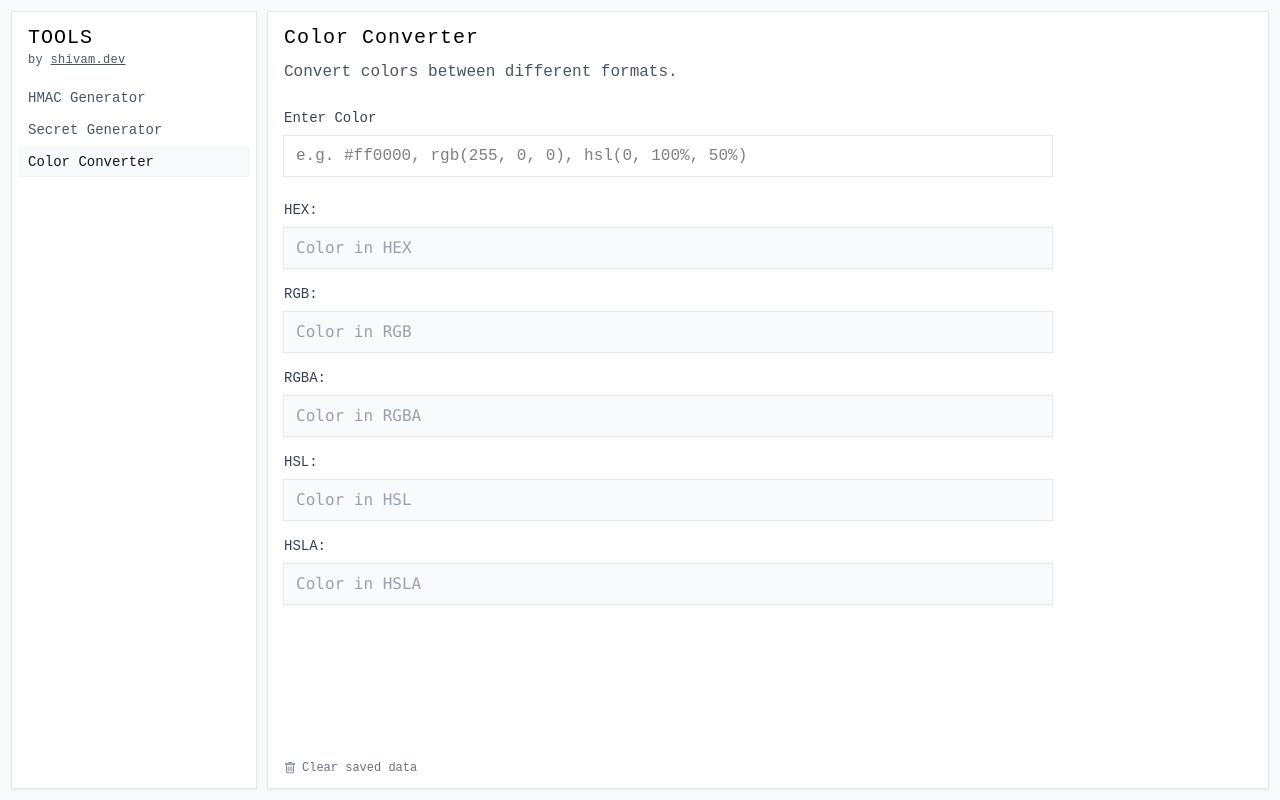
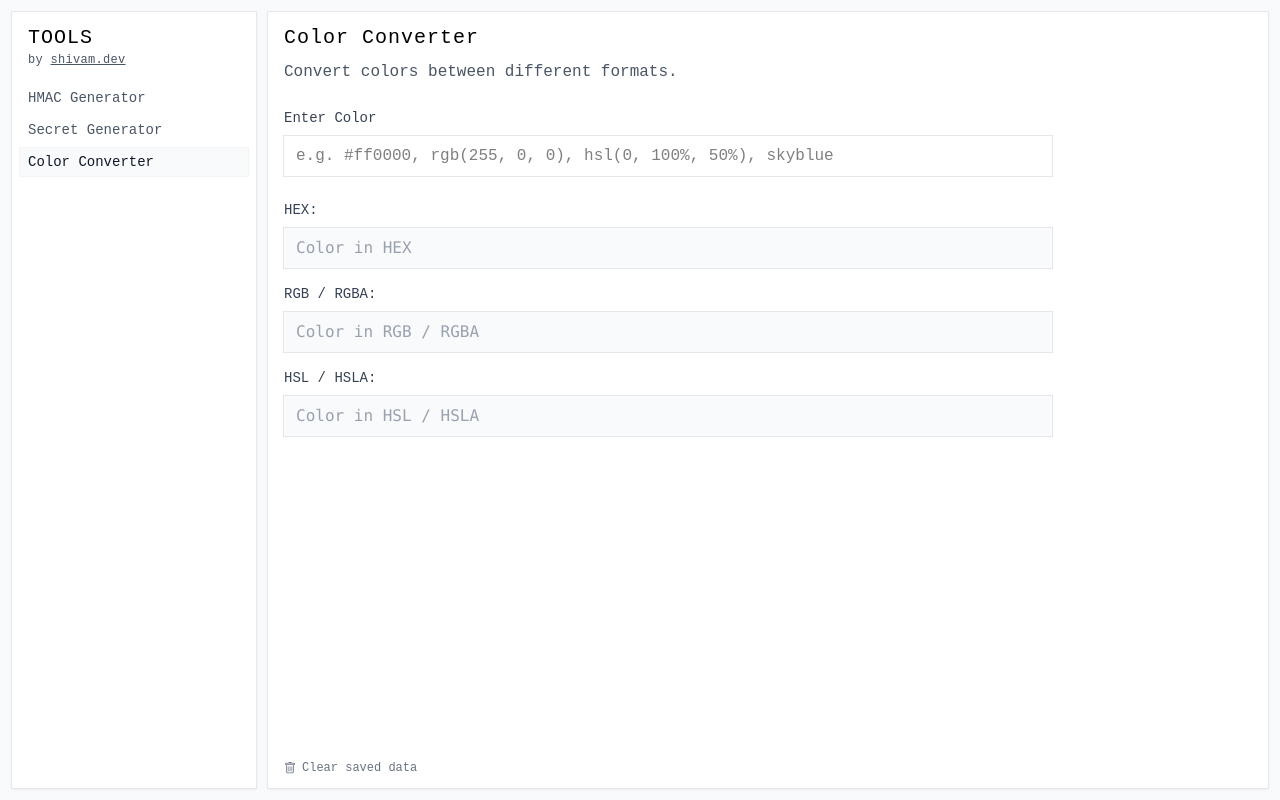
Before and after one commit to scmmishra/tools.shivam.dev, a Vue app: page /Color in a window 1280 px wide. Built offline with nearby package versions, Linux system fonts and the light colour scheme.

Commit message:
fix: types

```diff
--- a/src/pages/color.vue
+++ b/src/pages/color.vue
@@ -26,10 +26,8 @@ const convertedColors = computed(() => {
 
   return {
     hex: formatHex(parsed),
-    rgb: formatRgb({ ...parsed, alpha: undefined }),
-    rgba: formatRgb(parsed),
-    hsl: formatHsl({ ...parsed, alpha: undefined }),
-    hsla: formatHsl(parsed),
+    rgb: formatRgb(parsed),
+    hsl: formatHsl(parsed),
   };
 });
 </script>
@@ -48,7 +46,7 @@ const convertedColors = computed(() => {
           id="color-input"
           label="Enter Color"
           persist="color-input"
-          placeholder="e.g. #ff0000, rgb(255, 0, 0), hsl(0, 100%, 50%)"
+          placeholder="e.g. #ff0000, rgb(255, 0, 0), hsl(0, 100%, 50%), skyblue"
         />
       </div>
 
@@ -67,24 +65,14 @@ const convertedColors = computed(() => {
           :value="isValid ? convertedColors.hex || '' : ''"
         />
         <Result
-          title="RGB"
-          placeholder="Color in RGB"
+          title="RGB / RGBA"
+          placeholder="Color in RGB / RGBA"
           :value="isValid ? convertedColors.rgb || '' : ''"
         />
         <Result
-          title="RGBA"
-          placeholder="Color in RGBA"
-          :value="isValid ? convertedColors.rgba || '' : ''"
-        />
-        <Result
-          title="HSL"
-          placeholder="Color in HSL"
+          title="HSL / HSLA"
+          placeholder="Color in HSL / HSLA"
           :value="isValid ? convertedColors.hsl || '' : ''"
-        />
-        <Result
-          title="HSLA"
-          placeholder="Color in HSLA"
-          :value="isValid ? convertedColors.hsla || '' : ''"
         />
       </div>
 
```
